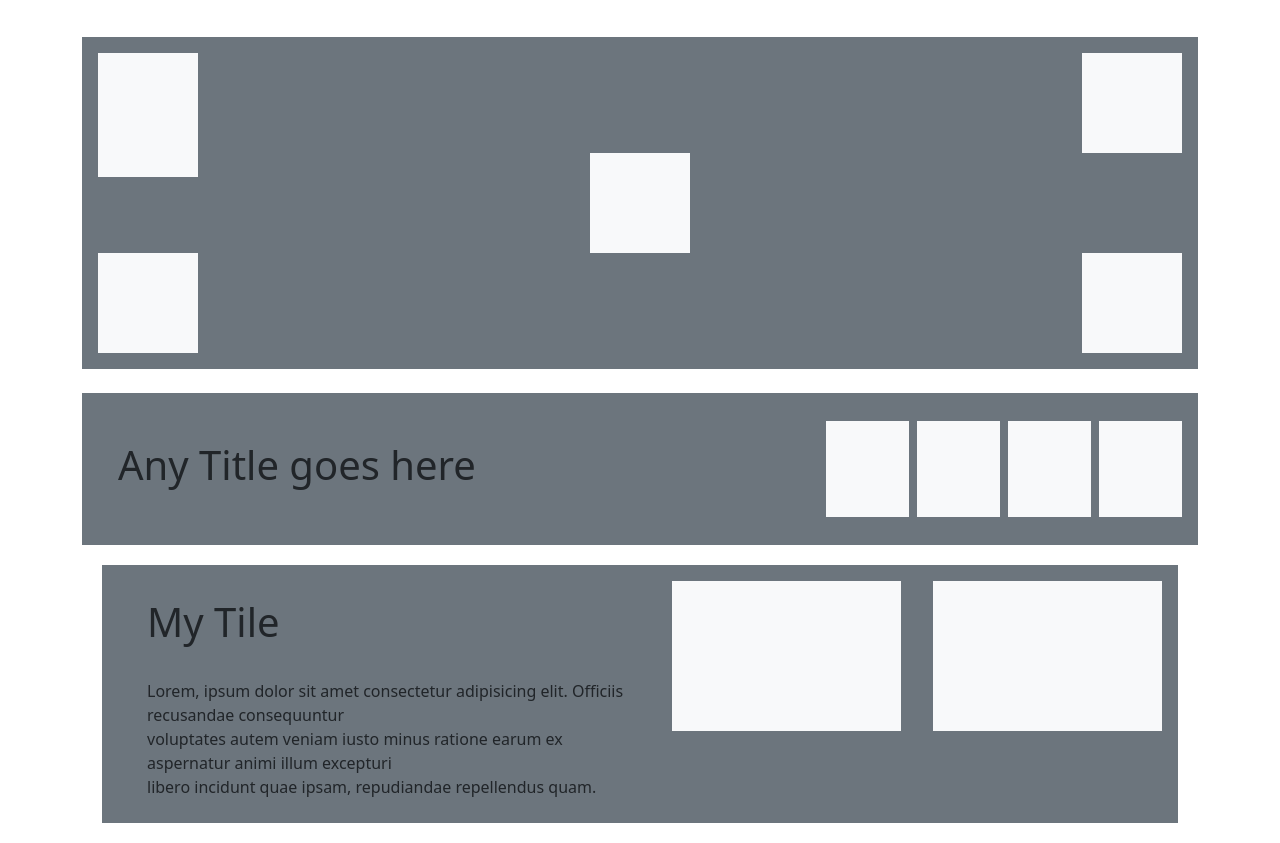
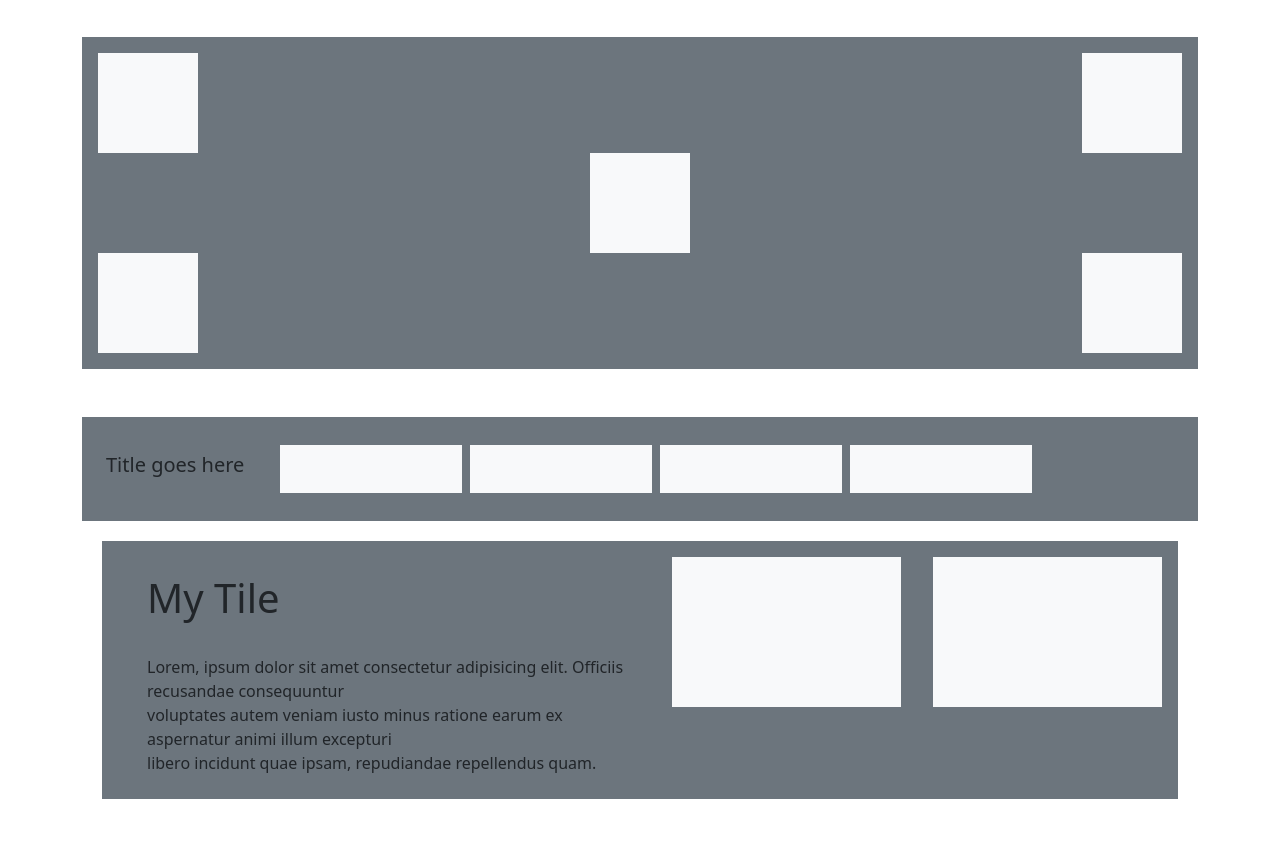
Before and after one commit to sharda2602/Demo_Adify1, a plain HTML site: page bootstrap-5.3.3-dist/task1.html in a window 1280 px wide. Shown: the part 989-1832 px from the top of the page. After the commit the page ends 1808 px from the top, so only its background shows below. Drawn offline with nearby package versions, Linux system fonts and the light colour scheme.

Commit message:
Update task1.html

```diff
--- a/bootstrap-5.3.3-dist/task1.html
+++ b/bootstrap-5.3.3-dist/task1.html
@@ -57,38 +57,44 @@
 
         <div class="container bg-secondary p-3 mt-4">
             <div class="position-relative" style="padding: 150px;">
-              <div class="position-absolute top-0 start-0 bg-light" style="padding: 50px;"><br></div>
-              <div class="position-absolute top-0 end-0 bg-light" style="padding: 50px;"></div>
-              <div class="position-absolute top-50 start-50 translate-middle bg-light" style="padding: 50px;"></div>
-              <div class="position-absolute bottom-0 start-0 bg-light" style="padding: 50px;"></div>
-              <div class="position-absolute bottom-0 end-0 bg-light" style="padding: 50px;"></div>
+              <div class="position-absolute top-0 start-0 bg-light" style="padding: 50px; height: 20px; width: 40px;"><br></div>
+              <div class="position-absolute top-0 end-0 bg-light" style="padding: 50px; height: 20px; width: 40px"></div>
+              <div class="position-absolute top-50 start-50 translate-middle bg-light" style="padding: 50px; height: 20px; width: 40px"></div>
+              <div class="position-absolute bottom-0 start-0 bg-light" style="padding: 50px; height: 20px; width: 40px"></div>
+              <div class="position-absolute bottom-0 end-0 bg-light" style="padding: 50px; height: 20px; width: 40px"></div>
             </div>
           </div>
 
 
-        <!--<div class="container p-3">
-            <div class="row justify-content-end bg-secondary m-1 p-1">
-                <div class="col-sm-6 p-3">
-                    <h1>Any title goes here</h1>
-                </div>
-                <div class="col-1 bg-light m-3" style="height: 50px; width: 50px;"><br></div>
-                <div class="col-1 bg-light m-3" style="height: 50px; width: 50px;"></div>
-                <div class="col-1 bg-light m-3" style="height: 50px; width: 50px;"></div>
-                <div class="col-1 bg-light m-3" style="height: 50px; width: 50px;"></div>
+          <div class="container mt-5 bg-secondary p-4">
+            <div class="row ">
+              <div class="col-2 align-content-center"> <h1 class=" fs-5 ">Title goes here</h1></div>
+              <div class="col-2  bg-light p-4 m-1">
+
               </div>
+              <div class="col-2 bg-light p-4 m-1">
+
+              </div>
+              <div class="col-2 bg-light p-4 m-1">
+
+              </div>
+              <div class="col-2 bg-light p-4 m-1">
+
+              </div>
+
+            </div>
         </div>
-    -->
 
-    <div class="container mt-4 bg-secondary p-4">
+    <!--<div class="container mt-4 bg-secondary p-4">
         <div class="row ">
-          <div class="col-md-8 p-4"> <h1 >Any Title goes here</h1></div>
-          <div class="col-md p-4 m-1 bg-light"></div>
-          <div class="col-md p-4 m-1 bg-light"></div>
-          <div class="col-md p-4 m-1 bg-light"></div>
-          <div class="col-md p-4 m-1 bg-light"></div>
+          <div class="col col-md-3 col-sm-2"> <h4>Any Title goes here</h4></div>
+          <div class="col-md-2 col-sm-1 p-4 m-1 bg-light"></div>
+          <div class="col-md-2 col-sm-1 m-1 bg-light"></div>
+          <div class="col-md-2 col-sm-1 p-4 m-1 bg-light"></div>
+          <div class="col-md-2 col-sm-1 m-1 bg-light"></div>
 
         </div>
-    </div>
+    </div>-->
 
         <div class="container p-1">
             <div class="row justify-content-end bg-secondary m-3">
```
